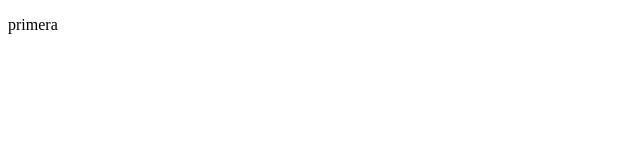
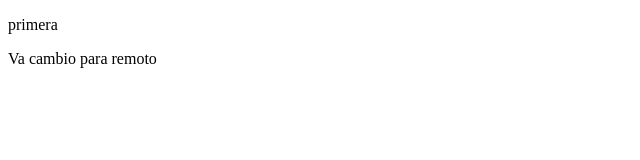
Before and after one commit to alexanderJava8/libro-midudev, a plain HTML site: page index.html in a window 1280 px wide. Shown: the whole page, without its empty margins (0-640 px from the left). Drawn offline with Linux system fonts and the light colour scheme.

Commit message:
it en la nube

```diff
--- a/index.html
+++ b/index.html
@@ -8,5 +8,6 @@
 <body>
     <p></p>
     <p>primera</p>
+    <p>Va cambio para remoto</p>
 </body>
 </html>
```
